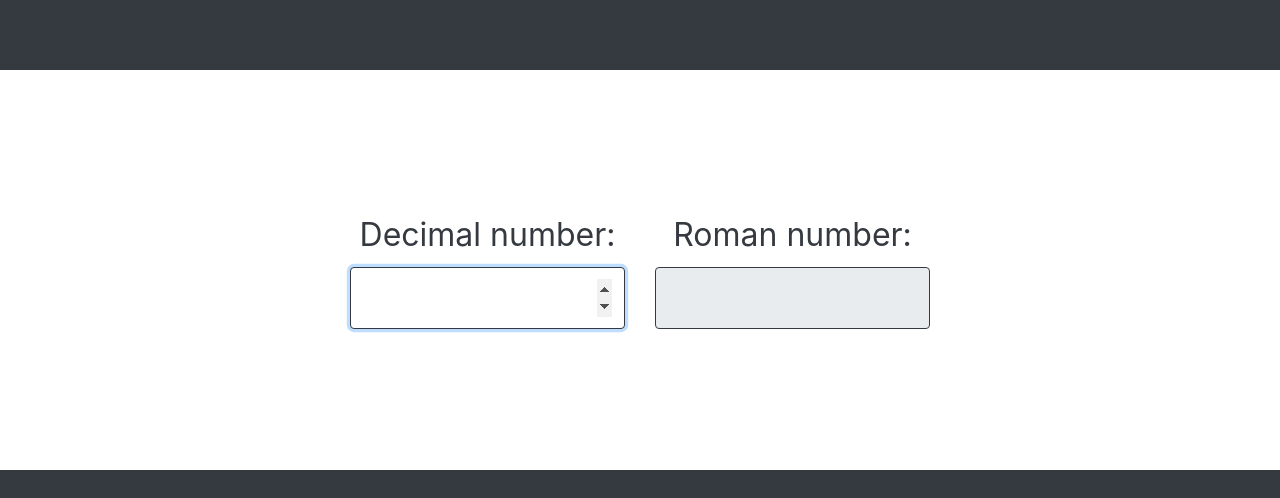
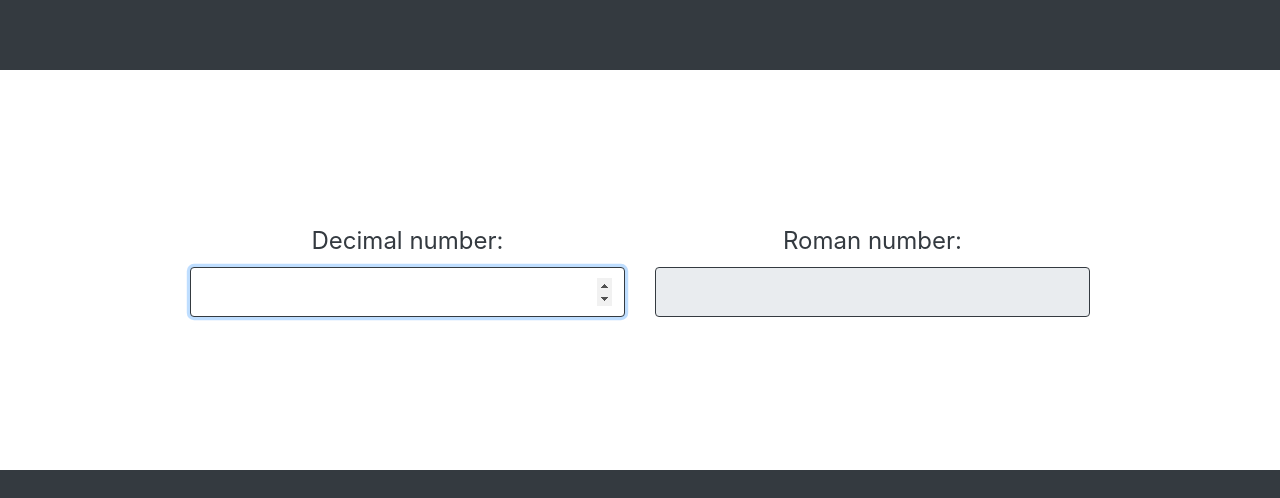
Before and after one commit to eduardocruzpalacios/decimal-to-roman-numbers-converter-javascript, a plain HTML site: page index.html in a window 1280 px wide. Shown: the part 130-628 px from the top of the page. Drawn offline with nearby package versions, Linux system fonts and the light colour scheme.

Commit message:
layout fixed

```diff
--- a/index.html
+++ b/index.html
@@ -35,7 +35,7 @@
         <h1>Decimal to Roman Numbers Converter</h1>
     </header>
 
-    <section class="text-dark container-fluid row w-50 mx-auto h-50 align-items-center justify-content-center">
+    <section class="text-dark container-fluid row w-75 mx-auto h-50 align-items-center justify-content-center">
 
         <div class="col-6 text-center">
             <label for="decimal">Decimal number:</label>
--- a/style.css
+++ b/style.css
@@ -11,5 +11,5 @@ body {
 label,
 input[type="text"],
 input[type="number"] {
-    font-size: 2rem;
+    font-size: 1.5rem;
 }
```
